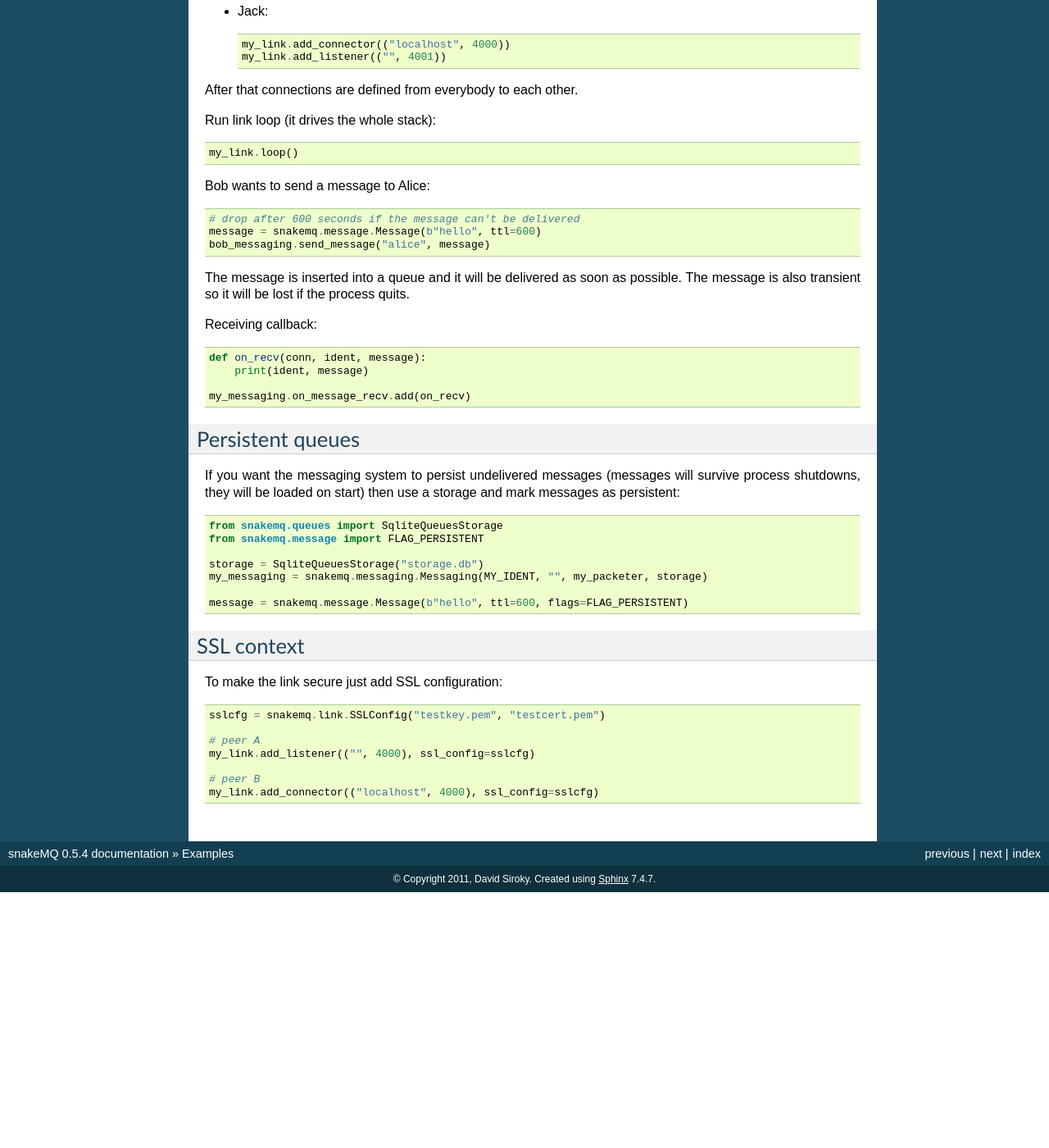
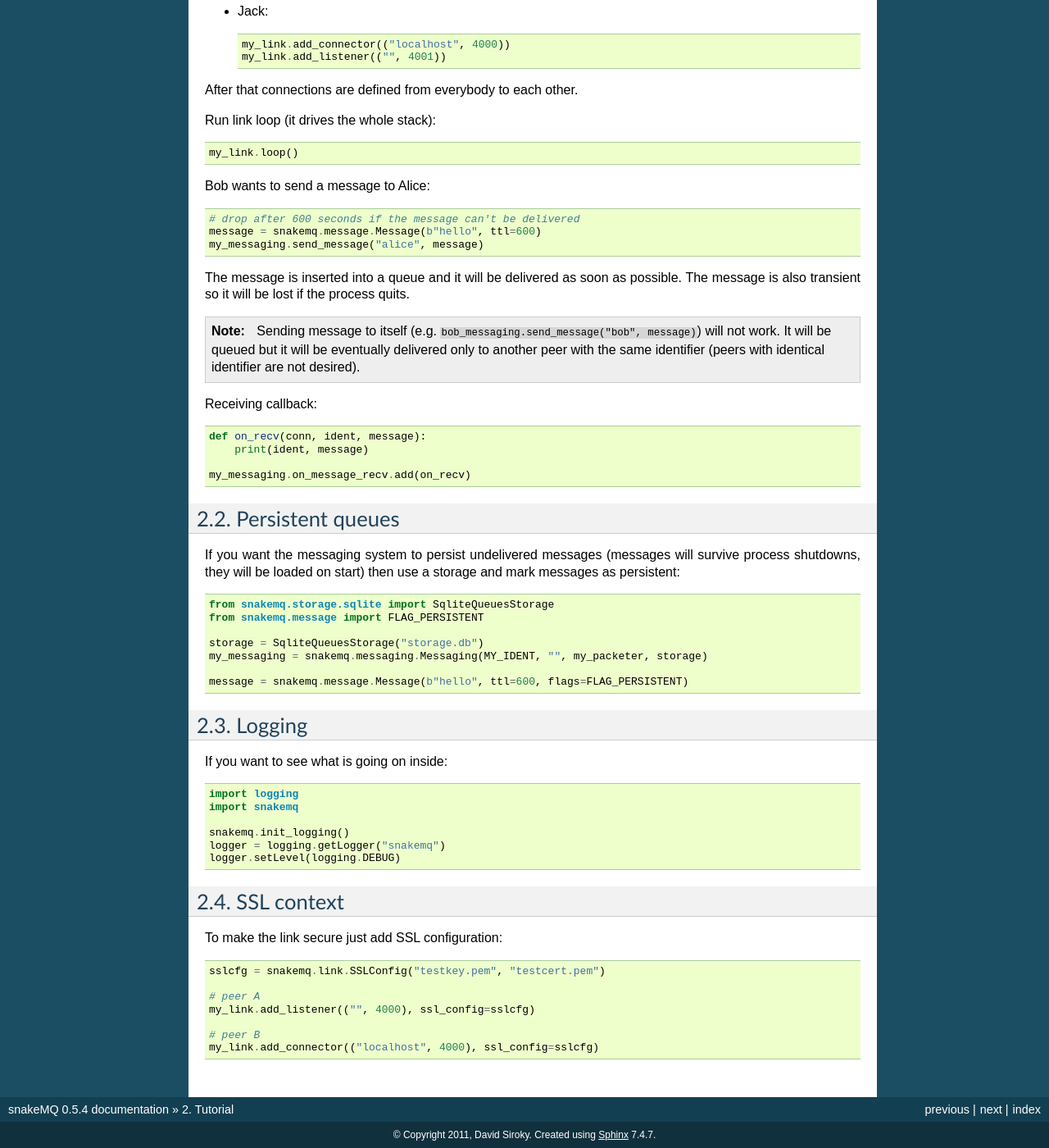
Before and after one commit to dsiroky/snakemq, a Sphinx documentation site: the page built from doc/sphinx/source/tutorial.rst, in a window 1280 px wide and 1400 px high, scrolled down 693 px. Shown: the whole window at 82% size. Built offline with Sphinx 7.4.7, drawn with Linux system fonts in a browser that asks for light colours; before the commit the page ends 1781 px from its top, so only the background shows below that; some of the changed text lies outside the part shown.

Commit message:
- documentation update

```diff
--- a/README.txt
+++ b/README.txt
@@ -8,13 +8,10 @@ Features
   * symmetrical - single TCP connection for duplex communication
   * asynchronous - poll()
   * automatic reconnect
-  * SSL
   * reliable delivery - configurable message role and delivery timeout
   * persistent/transient queues
   * multiple storage options - SQLite, MongoDB, ...
-  * brokerless - similar philosophy like ZeroMQ
-  * layered design
-  * open source - MIT License
+  * brokerless - similar philosophy like `ZeroMQ <http://www.zeromq.org/>`_
   * additional modules - RPC
 
 Homepage
--- a/doc/epydoc.conf
+++ b/doc/epydoc.conf
@@ -1,5 +1,6 @@
 [epydoc]
 modules: snakemq unittests
+docformat: restructuredtext
 output: html
 target: epydoc
 name: snakemq
--- a/doc/sphinx/source/examples.rst
+++ b/doc/sphinx/source/tutorial.rst
@@ -1,4 +1,4 @@
-Examples
+Tutorial
 ========
 
 ----------------------
@@ -46,10 +46,16 @@ Bob wants to send a message to Alice::
 
   # drop after 600 seconds if the message can't be delivered
   message = snakemq.message.Message(b"hello", ttl=600)
-  bob_messaging.send_message("alice", message)
+  my_messaging.send_message("alice", message)
 
 The message is inserted into a queue and it will be delivered as soon as
 possible. The message is also transient so it will be lost if the process quits.
+
+.. note::
+   Sending message to itself (e.g. ``bob_messaging.send_message("bob",
+   message)``) will not work. It will be queued but it will be eventually
+   delivered only to another peer with the same identifier (peers with
+   identical identifier are not desired).
 
 Receiving callback::
 
@@ -65,7 +71,7 @@ If you want the messaging system to persist undelivered messages (messages will
 survive process shutdowns, they will be loaded on start) then use a storage and mark
 messages as persistent::
 
-  from snakemq.queues import SqliteQueuesStorage
+  from snakemq.storage.sqlite import SqliteQueuesStorage
   from snakemq.message import FLAG_PERSISTENT
 
   storage = SqliteQueuesStorage("storage.db")
@@ -73,15 +79,27 @@ messages as persistent::
 
   message = snakemq.message.Message(b"hello", ttl=600, flags=FLAG_PERSISTENT)
 
+-------
+Logging
+-------
+If you want to see what is going on inside::
+
+  import logging
+  import snakemq
+
+  snakemq.init_logging()
+  logger = logging.getLogger("snakemq")
+  logger.setLevel(logging.DEBUG)
+
 -----------
 SSL context
 -----------
 To make the link secure just add SSL configuration::
 
-    sslcfg = snakemq.link.SSLConfig("testkey.pem", "testcert.pem")
+  sslcfg = snakemq.link.SSLConfig("testkey.pem", "testcert.pem")
 
-    # peer A
-    my_link.add_listener(("", 4000), ssl_config=sslcfg)
+  # peer A
+  my_link.add_listener(("", 4000), ssl_config=sslcfg)
 
-    # peer B
-    my_link.add_connector(("localhost", 4000), ssl_config=sslcfg)
+  # peer B
+  my_link.add_connector(("localhost", 4000), ssl_config=sslcfg)
--- a/setup.py
+++ b/setup.py
@@ -16,7 +16,10 @@ setup(name="snakeMQ",
           "Development Status :: 4 - Beta",
           "Intended Audience :: Developers",
           "License :: OSI Approved :: MIT License",
-          "Topic :: System :: Networking"
+          "Topic :: System :: Networking",
+          "Topic :: Communications",
+          "Programming Language :: Python :: 2",
+          "Programming Language :: Python :: 3"
         ],
       packages=find_packages(),
       tests_require=["nose"],
```
Also changed, not shown: doc/sphinx/source/api.rst (added, +9 -0 lines), doc/sphinx/source/api/link.rst (added, +14 -0 lines), doc/sphinx/source/api/messaging.rst (added, +19 -0 lines), doc/sphinx/source/api/packeter.rst (added, +10 -0 lines), doc/sphinx/source/index.rst (+3 -11 lines), 4 other files.
